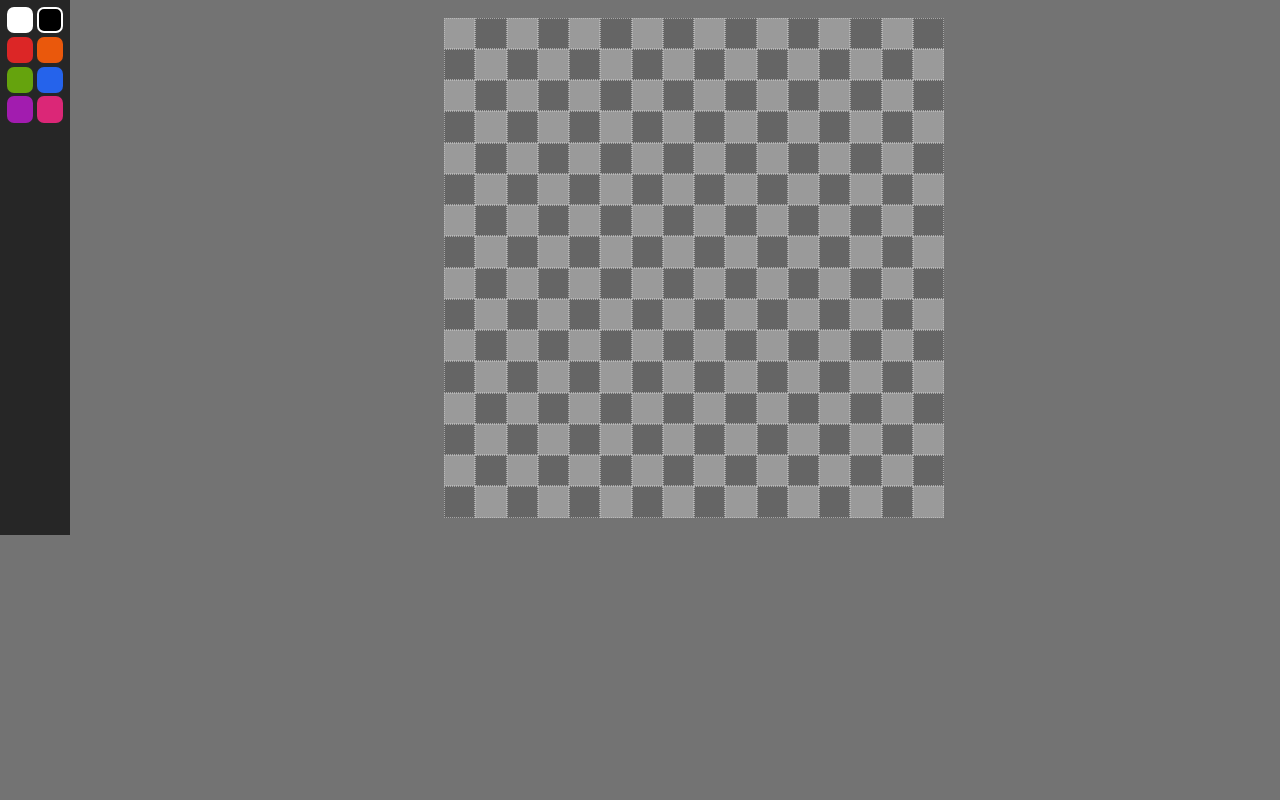
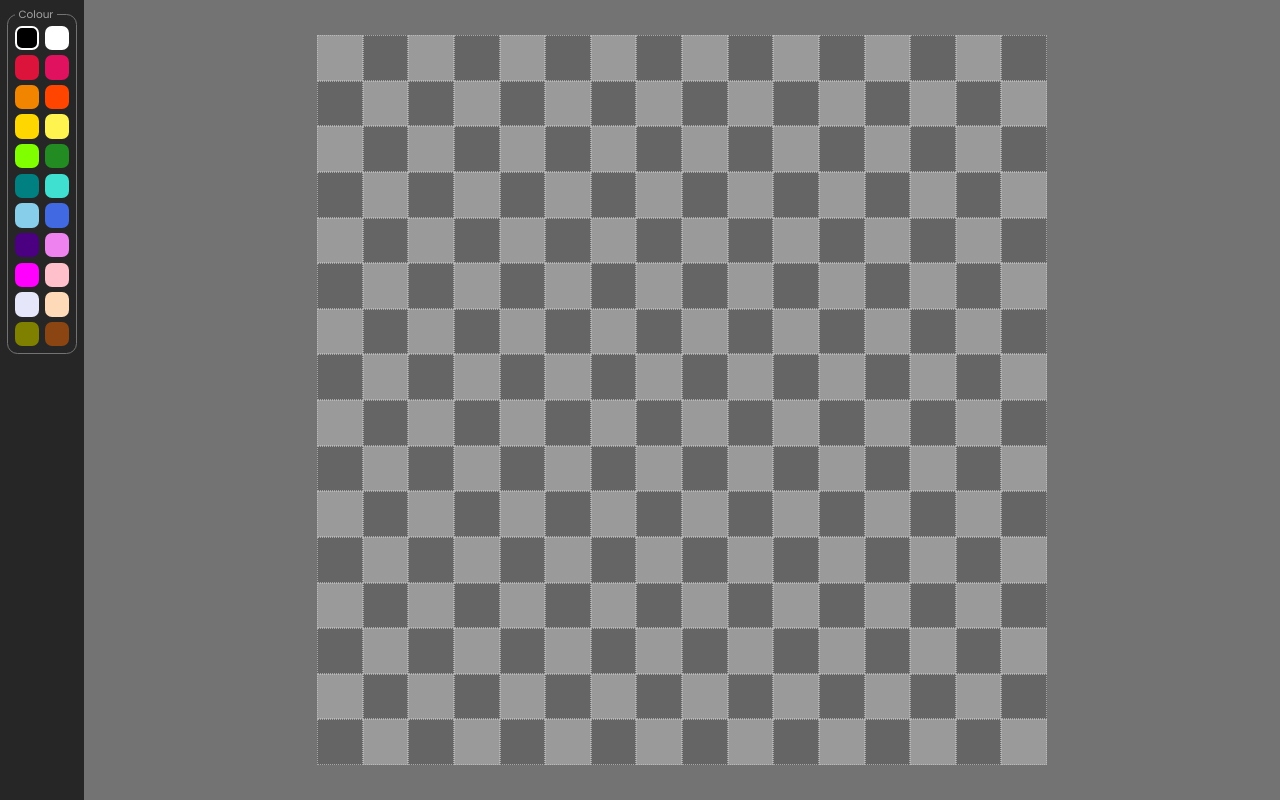
Before and after one commit to MadStoneDev/pixecute, a Next.js app: page /editor in a window 1280 px wide. Built offline with nearby package versions, Linux system fonts and the light colour scheme.

Commit message:
colour palette and layout optimised

```diff
--- a/src/components/CanvasLayer.tsx
+++ b/src/components/CanvasLayer.tsx
@@ -2,6 +2,7 @@
 
 import React, { useEffect, useRef, useState } from "react";
 import CreateGrid from "@/utilities/CreateGrid";
+import { IconPencil } from "@tabler/icons-react";
 
 interface CanvasConfig {
   width: number;
@@ -21,7 +22,10 @@ const CanvasLayer = ({
   // States
   const [showGrid, setShowGrid] = useState(true);
   const [isDrawing, setIsDrawing] = useState(false);
+  const [isErasing, setIsErasing] = useState(false);
   const [pixelSize, setPixelSize] = useState(100);
+
+  const [mouseInCanvas, setMouseInCanvas] = useState(false);
 
   const [canvasZoom, setCanvasZoom] = useState(1);
   const [colourHistory, setColourHistory] = useState({});
@@ -30,6 +34,7 @@ const CanvasLayer = ({
   const wrapperRef = useRef<HTMLDivElement>(null);
   const canvasRef = useRef<HTMLCanvasElement>(null);
   const contextRef = useRef<CanvasRenderingContext2D | null>(null);
+  const cursorRef = useRef(null);
 
   const grid = CreateGrid(config.width, config.height);
 
@@ -49,6 +54,8 @@ const CanvasLayer = ({
     const wrapperWidth = wrapperRef.current!.clientWidth;
     const wrapperHeight = wrapperRef.current!.clientHeight;
     const wrapperRatio = wrapperWidth / wrapperHeight;
+
+    console.log(wrapperWidth, wrapperHeight);
 
     if (artworkRatio <= wrapperRatio) {
       canvas.style.height = `100%`;
@@ -135,18 +142,28 @@ const CanvasLayer = ({
     saveImageToSession(dataUrl);
   };
 
+  const erasePixel = (x: number, y: number) => {
+    const context = contextRef.current!;
+
+    context.fillStyle = "transparent";
+    context.fillRect(x * pixelSize, y * pixelSize, pixelSize, pixelSize);
+
+    // Update Canvas Data
+    const canvas = canvasRef.current!;
+    const dataUrl = canvas.toDataURL();
+    saveImageToSession(dataUrl);
+  };
+
   const startDrawing = (
     event:
       | React.MouseEvent<HTMLCanvasElement>
       | React.TouchEvent<HTMLCanvasElement>,
   ) => {
-    const { x, y } = getMousePosition(canvasRef.current!, event.nativeEvent);
-
-    setIsDrawing(true);
-    drawPixel(x, y);
+    setIsDrawing(event.button === 0);
   };
 
   const finishDrawing = () => {
+    setIsErasing(false);
     setIsDrawing(false);
   };
 
@@ -155,10 +172,16 @@ const CanvasLayer = ({
       | React.MouseEvent<HTMLCanvasElement>
       | React.TouchEvent<HTMLCanvasElement>,
   ) => {
-    if (!isDrawing) return;
+    const { clientX, clientY } = event.nativeEvent;
+
+    if (cursorRef.current) {
+      cursorRef.current.style.left = clientX + "px";
+      cursorRef.current.style.top = clientY + "px";
+    }
 
     const { x, y } = getMousePosition(canvasRef.current!, event.nativeEvent);
-    drawPixel(x, y);
+    if (isDrawing) drawPixel(x, y);
+    else if (isErasing) erasePixel(x, y);
   };
 
   return (
@@ -166,11 +189,12 @@ const CanvasLayer = ({
       <section
         ref={wrapperRef}
         className={`relative grid place-content-center w-full h-full`}
-        style={{
-          aspectRatio: config.width / config.height,
-        }}
       >
-        <article className={`relative`}>
+        <article
+          className={`relative w-full h-full`}
+          onMouseEnter={() => setMouseInCanvas(true)}
+          onMouseLeave={() => setMouseInCanvas(false)}
+        >
           {/* Background */}
           <div
             className={`absolute flex flex-col w-full h-full bg-${config.background} -z-10`}
@@ -197,7 +221,7 @@ const CanvasLayer = ({
 
           <canvas
             ref={canvasRef}
-            className={`cursor-pointer w-full h-full bg-${config.background} z-20`}
+            className={`cursor-none w-full h-full bg-${config.background} z-20`}
             style={{
               aspectRatio: config.width / config.height,
             }}
@@ -244,6 +268,18 @@ const CanvasLayer = ({
       {/*  checked={showGrid}*/}
       {/*  onChange={() => setShowGrid(!showGrid)}*/}
       {/*/>*/}
+
+      <IconPencil
+        ref={cursorRef}
+        size={26}
+        className={`pointer-events-none absolute ${
+          mouseInCanvas ? "block" : "hidden"
+        } stroke-[1.35px] z-50`}
+        style={{
+          fill: colour,
+          transform: "translate(-15%, -75%)",
+        }}
+      />
     </>
   );
 };
--- a/src/components/EditorContainer.tsx
+++ b/src/components/EditorContainer.tsx
@@ -15,19 +15,23 @@ interface CanvasEditorProps {
 
 export default function EditorContainer({ config }: CanvasEditorProps) {
   const [currentColour, setCurrentColour] = useState("#000");
-  const [selectedColour, setSelectedColour] = useState(1);
+  const [selectedColour, setSelectedColour] = useState(0);
 
   return (
-    <main
-      className={`grid grid-cols-12 items-center justify-stretch gap-5 w-full`}
+    <main className={`flex flex-col sm:flex-row w-full h-dvh overflow-hidden`}>
+      <section className={`p-2 py-3 md:pt-4 min-w-24 bg-neutral-800`}>
+        <article
+          className={`relative p-2 pt-3 grid grid-cols-11 sm:grid-cols-2 gap-1.5 w-fit sm:w-full rounded-xl border border-neutral-500`}
         >
-      <section
-        className={`col-span-1 p-2 grid grid-cols-2 place-content-start gap-1 w-20 h-full bg-neutral-800`}
+          <span
+            className={`absolute px-1 -top-2 left-2 text-xs text-neutral-400 bg-neutral-800`}
           >
+            Colour
+          </span>
           {DEFAULT_COLOUR_PALETTE.map((colour, index) => (
             <div
               key={`colour-palette-${index}`}
-            className={`rounded-lg ${
+              className={`rounded-lg min-w-6 max-w-9 ${
                 selectedColour === index ? "border-2 border-white" : ""
               }`}
               style={{ backgroundColor: colour, aspectRatio: 1 }}
@@ -37,21 +41,41 @@ export default function EditorContainer({ config }: CanvasEditorProps) {
               }}
             ></div>
           ))}
+        </article>
       </section>
-      <section className={`m-5 col-span-11 h-[500px]`}>
+
+      <section
+        className={`flex-grow p-5 md:p-10 flex items-center justify-center`}
+      >
+        <article className={`w-full h-full max-w-full max-h-full`}>
           <CanvasLayer config={config} colour={currentColour} />
+        </article>
       </section>
     </main>
   );
 }
 
 const DEFAULT_COLOUR_PALETTE = [
-  "#fff",
-  "#000000",
-  "#dc2626",
-  "#ea580c",
-  "#65a30d",
-  "#2563eb",
-  "#a21caf",
-  "#db2777",
+  "#000000", // Black
+  "#FFFFFF", // White
+  "#DC143C", // Crimson Red
+  "#E0115F", // Ruby Red
+  "#F28500", // Tangerine Orange
+  "#FF4500", // Sunset Orange
+  "#FFD700", // Golden Yellow
+  "#FFF44F", // Lemon Yellow
+  "#7FFF00", // Chartreuse Green
+  "#228B22", // Forest Green
+  "#008080", // Teal
+  "#40E0D0", // Turquoise
+  "#87CEEB", // Sky Blue
+  "#4169E1", // Royal Blue
+  "#4B0082", // Indigo
+  "#EE82EE", // Violet
+  "#FF00FF", // Magenta
+  "#FFC0CB", // Pink
+  "#E6E6FA", // Lavender
+  "#FFDAB9", // Peach
+  "#808000", // Olive Green
+  "#8B4513", // Brown
 ];
```
Also changed, not shown: src/utilities/ColourUtils.tsx (added, +89 -0 lines). Lines whose indentation alone changed are shown as unchanged.
